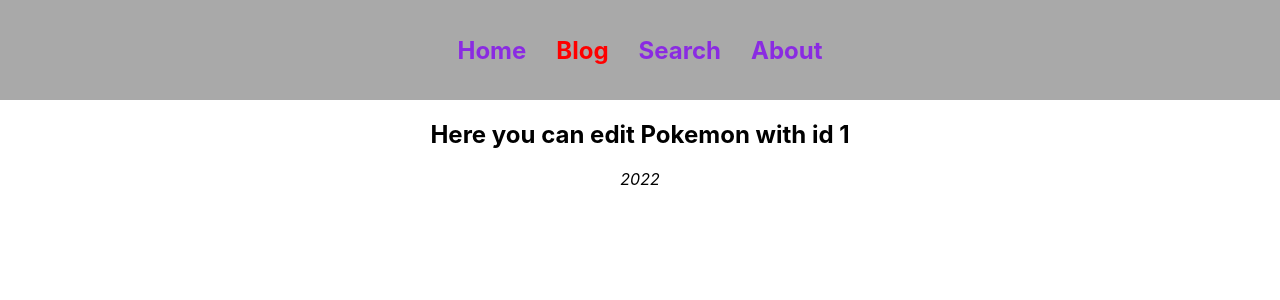
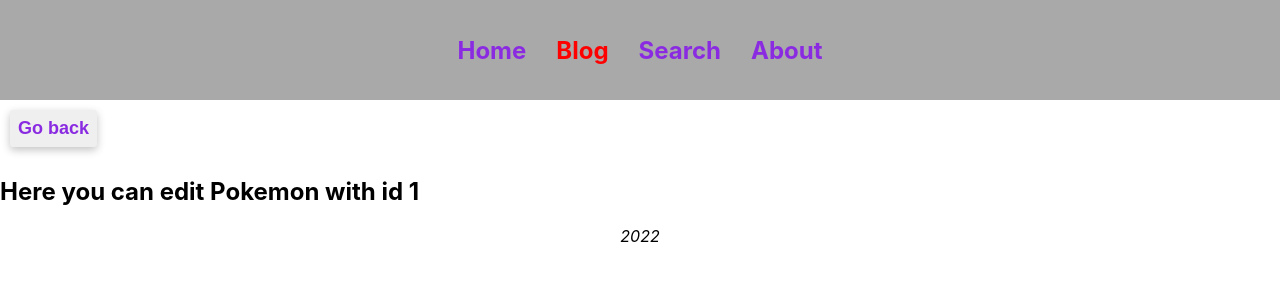
Before and after one commit to KashnykovAnton/react-my-app-routing, a React (Create React App) app: page /posts/1/edit in a window 1280 px wide. Shown: the top 300 px of the page. Built offline with nearby package versions, Linux system fonts and the light colour scheme.

Commit message:
add some styles to buttons

```diff
--- a/src/components/Layout.js
+++ b/src/components/Layout.js
@@ -11,6 +11,7 @@
       </header>
 
       <Outlet />
+
       <footer>2022</footer>
     </>
   );
--- a/src/index.css
+++ b/src/index.css
@@ -12,11 +12,11 @@
     monospace;
 }
 
-h1, h2 {
+h1 {
   text-align: center;
 }
 
-h2 + p {
+h1 + p {
   width: 500px;
   margin-right: auto;
   margin-left: auto;
@@ -71,3 +71,52 @@
 .active-link {
   color: chartreuse;
 }
+
+.buttons-block {
+  padding: 10px;
+}
+
+.buttons-block > button {
+  padding: 8px;
+  font-size: 18px;
+  font-weight: 700;
+  color: blueviolet;
+  border: none;
+  border-radius: 3px;
+  box-shadow: rgba(0, 0, 0, 0.24) 0px 3px 8px;
+  cursor: pointer;
+  transform: scale(1);
+  transition: transform 250ms, background-color 250ms ;
+}
+
+.buttons-block > button:hover {
+  transform: scale(1.1);
+  background-color: darkgrey;
+
+}
+
+.buttons-block > button:not(:last-child) {
+  margin-right: 30px;
+}
+
+.buttons-block > button::before {
+  display: block;
+  content: '';
+  position: absolute;
+  top: 110% ;
+  left: 0;
+  width: 100%;
+  height: 10%;
+  background-color: magenta;
+  border-radius: 5px;
+  box-shadow: rgba(0, 0, 0, 0.24) 0px 3px 8px;
+  transform: scaleX(0);
+  opacity: 0;
+  transition: transform 250ms ease-in-out, opacity 250ms ease-in-out;
+  /* transition: opacity 250ms ease-in-out; */
+}
+
+.buttons-block > button:hover::before {
+  transform: scaleX(1.1);
+  opacity: 1;
+}
--- a/src/pages/AboutPage.js
+++ b/src/pages/AboutPage.js
@@ -1,7 +1,7 @@
 function AboutPage() {
   return (
     <>
-      <h2>About page</h2>
+      <h1>About page</h1>
       <p>Lorem ipsum dolor sit amet consectetur adipisicing elit. Rerum, et?</p>
     </>
   );
--- a/src/pages/BlogPage.js
+++ b/src/pages/BlogPage.js
@@ -10,11 +10,16 @@
     fetch('https://pokeapi.co/api/v2/pokemon')
       .then(r => r.json())
       .then(data => setPosts(data.results));
+    // fetch('https://jsonplaceholder.typicode.com/posts/')
+    //   .then(r => r.json())
+    //   .then(data => {
+    //     console.log(data);
+    //   });
   }, []);
 
   return (
     <>
-      <h2>Blog page</h2>
+      <h1>Blog page</h1>
       <ul>
         {posts.map(post => {
           const arr = post.url.split('/');
--- a/src/pages/EditPost.js
+++ b/src/pages/EditPost.js
@@ -1,9 +1,19 @@
-import { useParams } from 'react-router-dom';
+import { useParams, useNavigate } from 'react-router-dom';
 
 const EditPost = () => {
   const { id } = useParams();
+  const navigate = useNavigate();
 
-  return <div>{id && <h2>Here you can edit Pokemon with id {id}</h2>}</div>;
+  const goBack = () => navigate(-1);
+
+  return (
+    <>
+      <div className="buttons-block">
+        <button onClick={goBack}>Go back</button>
+      </div>
+      <div>{id && <h2>Here you can edit Pokemon with id {id}</h2>}</div>
+    </>
+  );
 };
 
 export default EditPost;
--- a/src/pages/HomePage.js
+++ b/src/pages/HomePage.js
@@ -1,7 +1,7 @@
 function HomePage() {
   return (
     <>
-      <h2>Home page</h2>
+      <h1>Home page</h1>
       <p>
         Lorem ipsum dolor sit amet, consectetur adipisicing elit. Atque illo
         ullam perferendis aliquid ipsum dolorem, aliquam itaque doloribus aut
--- a/src/pages/SearchPage.js
+++ b/src/pages/SearchPage.js
@@ -30,7 +30,7 @@
 
   return (
     <>
-      <h2>Search page</h2>
+      <h1>Search page</h1>
       <SearchForm onSubmit={onChangeQuery} />
       <ul>
         {!isEmpty && (
--- a/src/pages/SinglePage.js
+++ b/src/pages/SinglePage.js
@@ -22,11 +22,13 @@
 
   return (
     <div>
-      <button onClick={goBack}>Go back</button>
-      <button onClick={goBackTwoSteps}>Go back Two Steps</button>
-      {/* Not Recommended! Bad approach. Better to use Link for simple go to home */}
-      <button onClick={goHome}>Go Home</button>
-      <button onClick={goBackWithState}>Go Back With State</button>
+      <div className="buttons-block">
+        <button onClick={goBack}>Go back</button>
+        <button onClick={goBackTwoSteps}>Go back Two Steps</button>
+        {/* Not Recommended! Bad approach. Better to use Link for simple go to home */}
+        <button onClick={goHome}>Go Home</button>
+        <button onClick={goBackWithState}>Go Back With State</button>
+      </div>
 
       {pokemon && (
         <>
```
